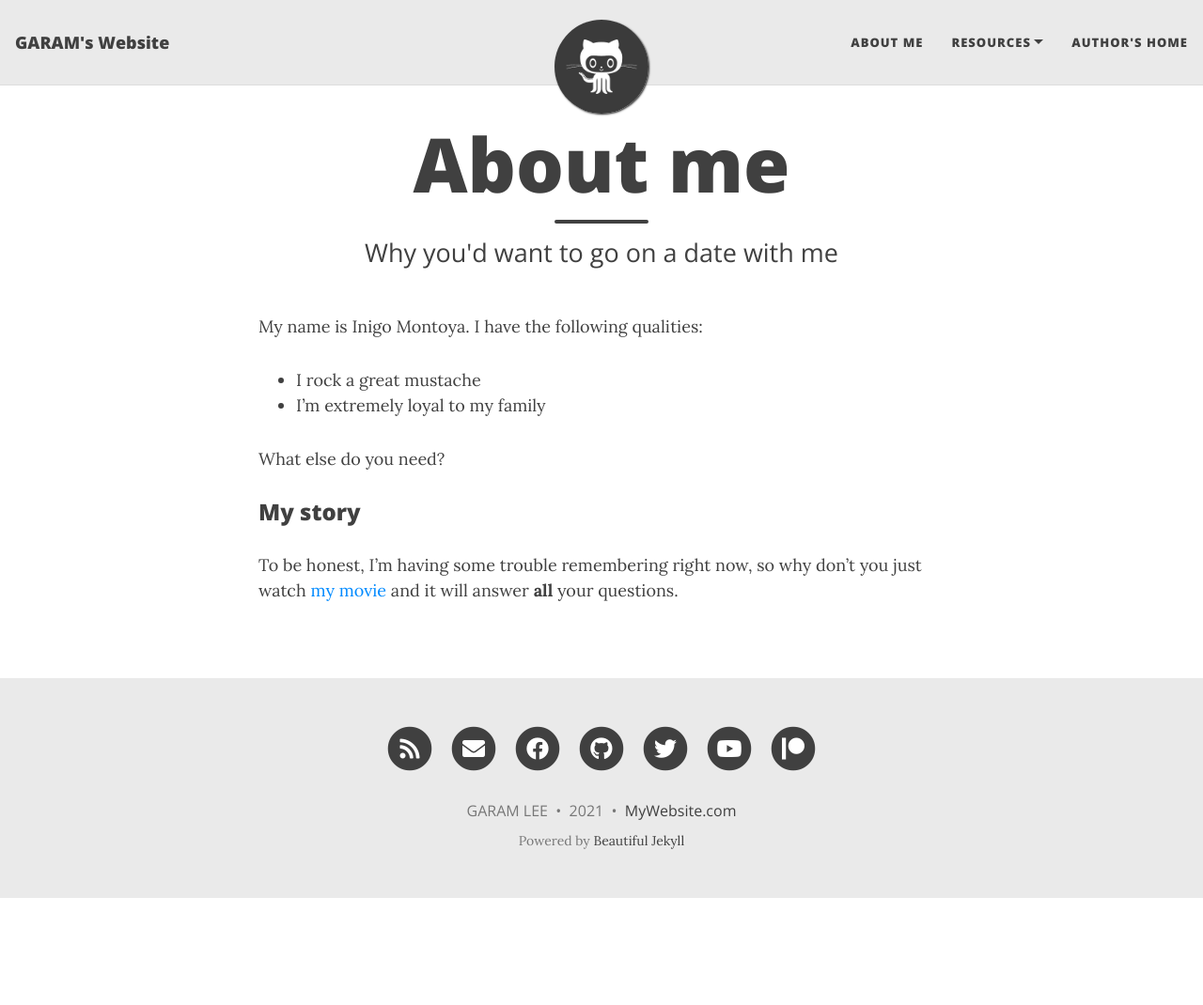
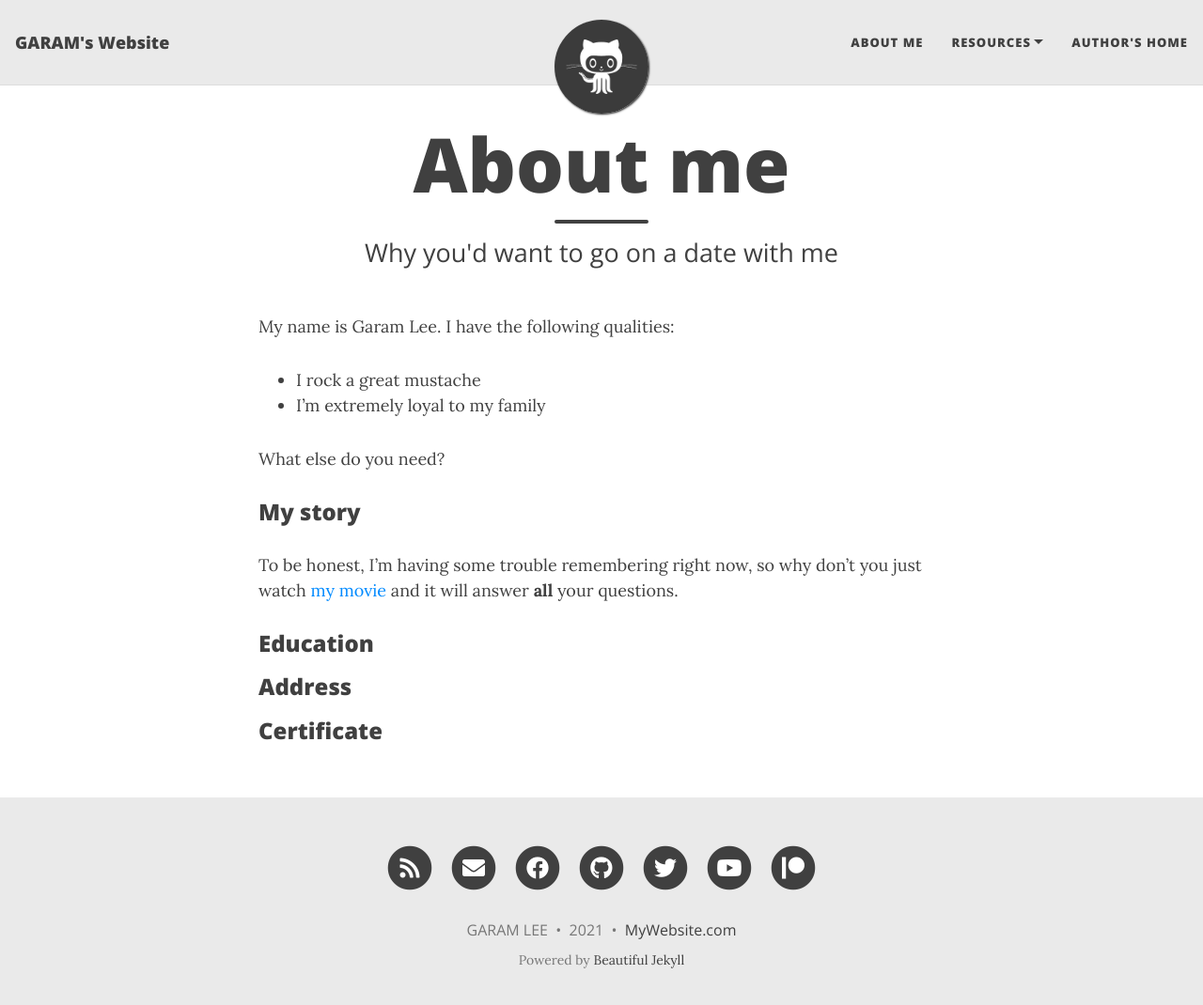
Before and after one commit to 9aram/jekyll_proto, a Jekyll site: the page built from aboutme.md, in a window 1280 px wide and 1083 px high. Shown: the top 1070 px of the window at 94% size. Built offline with Jekyll 4.4.1, drawn with Linux system fonts in a browser that asks for light colours; nearby versions of some CDN libraries.

Commit message:
edited about me

```diff
--- a/aboutme.md
+++ b/aboutme.md
@@ -4,7 +4,7 @@ title: About me
 subtitle: Why you'd want to go on a date with me
 ---
 
-My name is Inigo Montoya. I have the following qualities:
+My name is Garam Lee. I have the following qualities:
 
 - I rock a great mustache
 - I'm extremely loyal to my family
@@ -14,3 +14,7 @@ What else do you need?
 ### My story
 
 To be honest, I'm having some trouble remembering right now, so why don't you just watch [my movie](https://en.wikipedia.org/wiki/The_Princess_Bride_%28film%29) and it will answer **all** your questions.
+
+### Education
+### Address
+### Certificate
```
